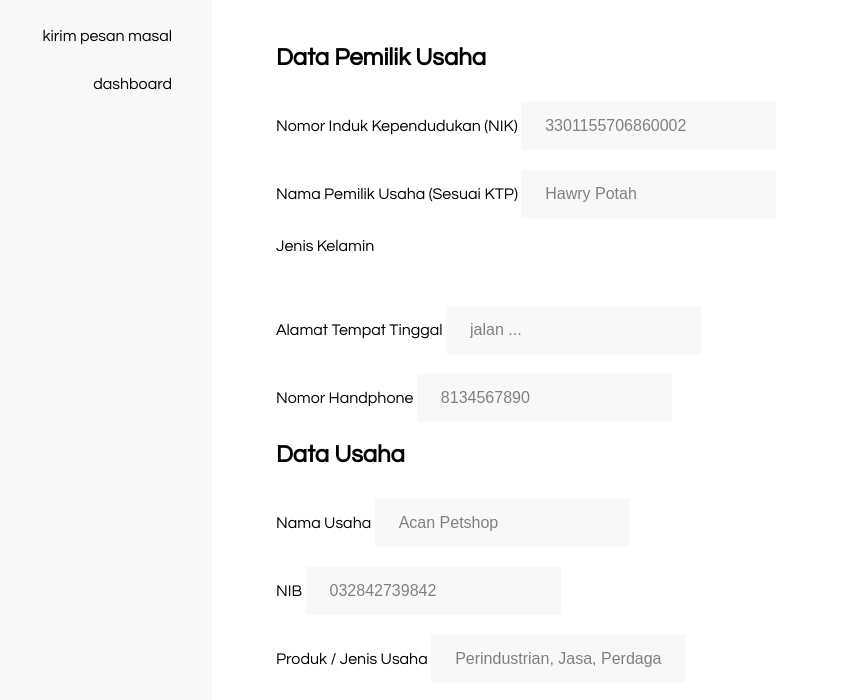
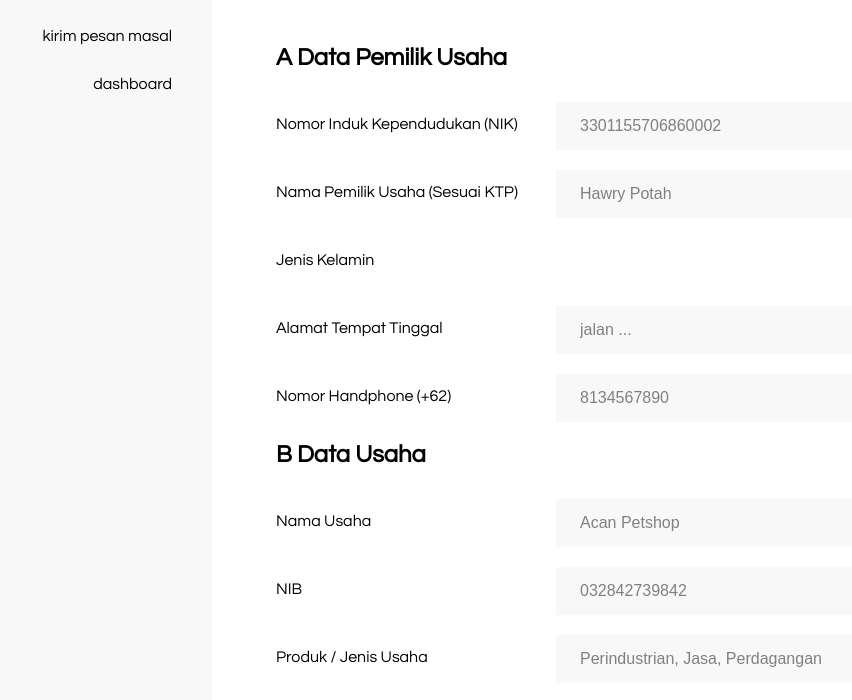
Before and after one commit to irwanphan/sinka-umkm-html, a plain HTML site: page index.html in a window 1280 px wide. Shown: the part 100-800 px from the top of the page, without its empty margins (108-960 px from the left). Drawn offline with Linux system fonts and the light colour scheme.

Commit message:
label width, input flex-grow

```diff
--- a/assets/sass/main.sass
+++ b/assets/sass/main.sass
@@ -81,6 +81,10 @@ main
 			padding: 0
 			height: $form-fieldset-height
 			margin-bottom: $form-fieldset-margin-after
+			display: flex
+			> label
+				width: 17.5rem
+				padding-top: .875rem
 			label
 				text-transform: capitalize
 			input
@@ -89,6 +93,9 @@ main
 				line-height: $form-fieldset-height
 				border: 0
 				font-size: 1rem
+				flex-grow: 1
+				overflow: hidden
+				text-overflow: ellipsis
 				&::-webkit-input-placeholder
 					color: lighten($font-color, 50%)
 				&:-ms-input-placeholder
--- a/index.html
+++ b/index.html
@@ -30,7 +30,7 @@
     <main>
         <form>
             <h1>pendaftaran UMKM kota singkawang</h1>
-            <h2>data pemilik usaha</h2>
+            <h2>A data pemilik usaha</h2>
             <fieldset>
                 <label for="">nomor induk kependudukan (NIK)</label>
                 <input type="text" placeholder="3301155706860002">
@@ -48,11 +48,11 @@
                 <input type="text" placeholder="jalan ...">
             </fieldset>
             <fieldset>
-                <label for="">nomor handphone</label>
+                <label for="">nomor handphone (+62)</label>
                 <input type="text" placeholder="8134567890">
             </fieldset>
 
-            <h2>data usaha</h2>
+            <h2>B data usaha</h2>
             <fieldset>
                 <label for="">nama usaha</label>
                 <input type="text" placeholder="Acan Petshop">
```
Also changed, not shown: assets/css/main.css, 1 other file.
